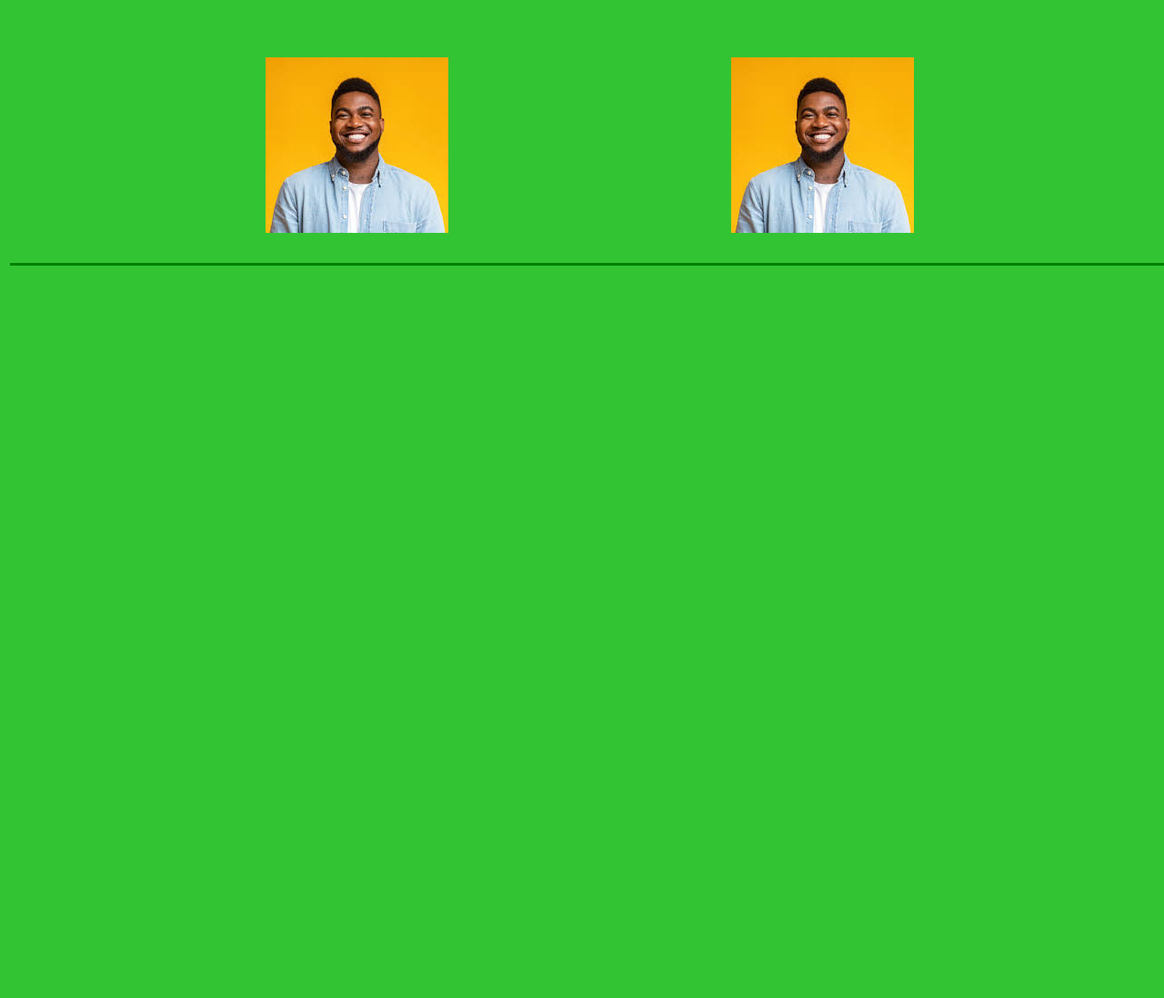
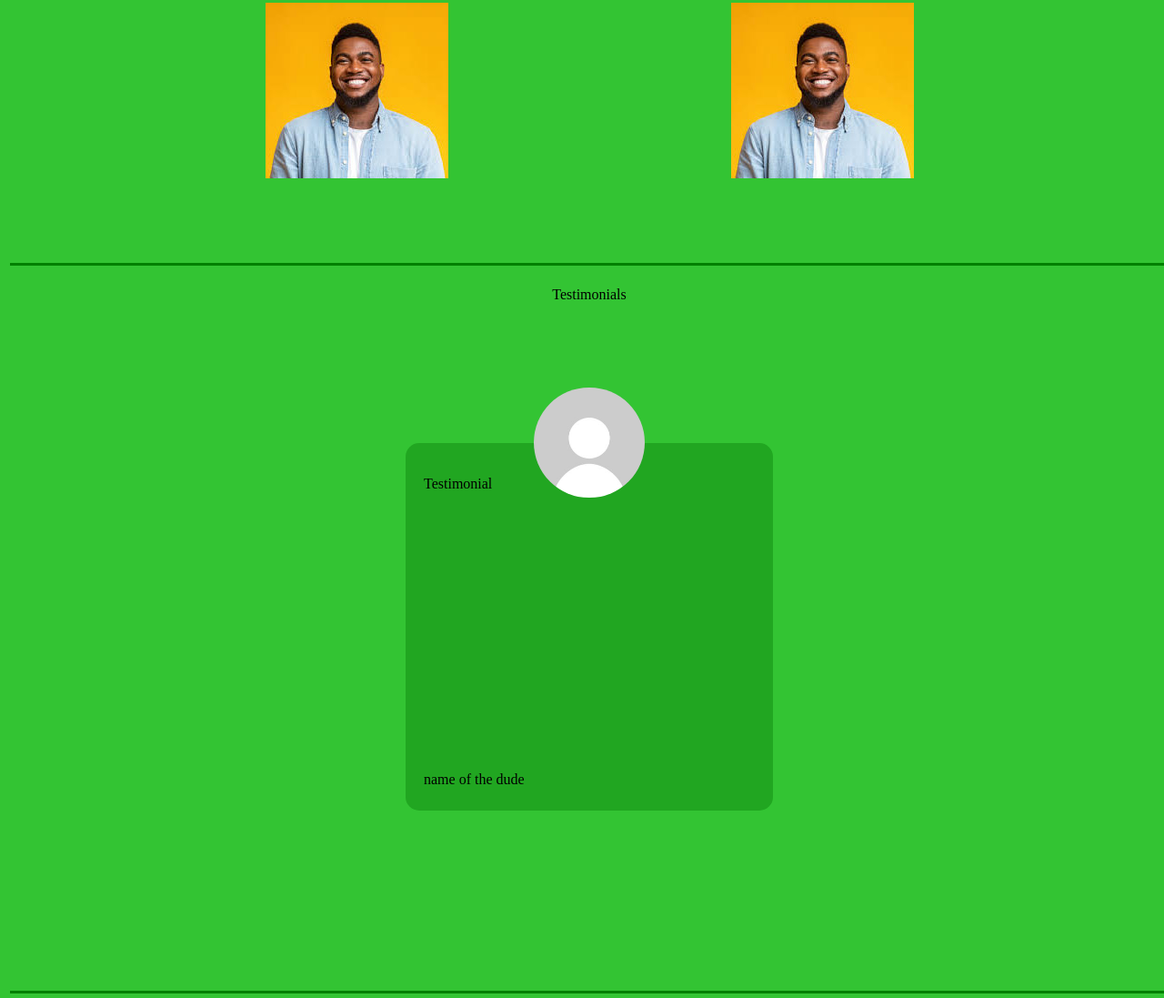
Before and after one commit to mssj2008/webbew, a plain HTML site: page index.html in a window 1280 px wide. Shown: the part 2162-3259 px from the top of the page at 91% size. Before the commit the page ends 2509 px from the top, so only its background shows below. Drawn offline with Linux system fonts and the light colour scheme; a web font is replaced by a local one.

Commit message:
hehe commit

```diff
--- a/index.html
+++ b/index.html
@@ -84,6 +84,14 @@
         <img class="pjp" src="images/download.jpeg" alt="">
       </div>
     </div>
+    <div class = "section flexcontain shadow" id="_testes">
+      <p style="position: absolute; top: 0;">Testimonials</p>
+      <div class="card teste" style="width: 30%; aspect-ratio: 1 / 1">
+        <div style="width: 100%;"><img class="circle" src="images/default-pfp.png" alt=""></div>
+        <p>Testimonial</p>
+        <p style="position: absolute; bottom: 0; margin-bottom: 15px;">name of the dude</p>
+      </div>
+    </div>
     <script src="index.js"></script>
   </body>
 </html>
--- a/style.css
+++ b/style.css
@@ -114,7 +114,7 @@ p
 .Projects
 {
     width: 80%;
-    height: 100%;
+    height: 90%;
     margin: auto;
     display: grid;
     row-gap: 25px;
@@ -125,3 +125,16 @@ p
 {
     margin: auto;
 }
+
+.teste
+{
+    position: relative;
+}
+
+.teste > div > img
+{
+    width: 30%;
+    position: absolute;
+    top: -15%;
+    left: 35%;
+}
```
Also changed, not shown: images/default-pfp.png (added), 1 other file.
